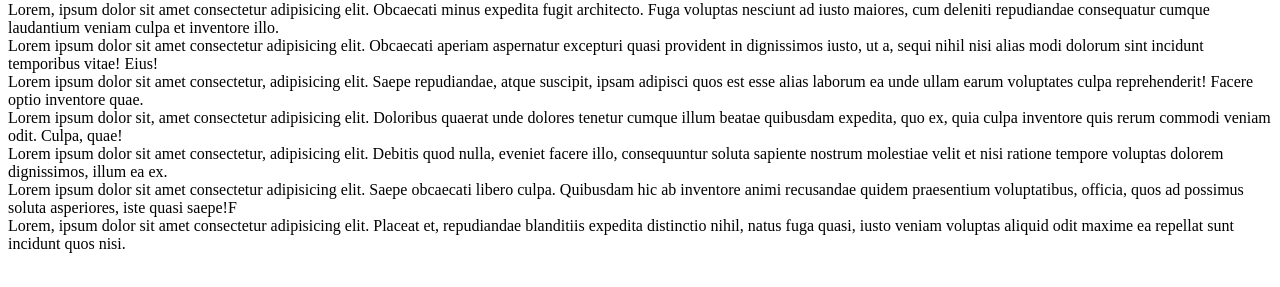
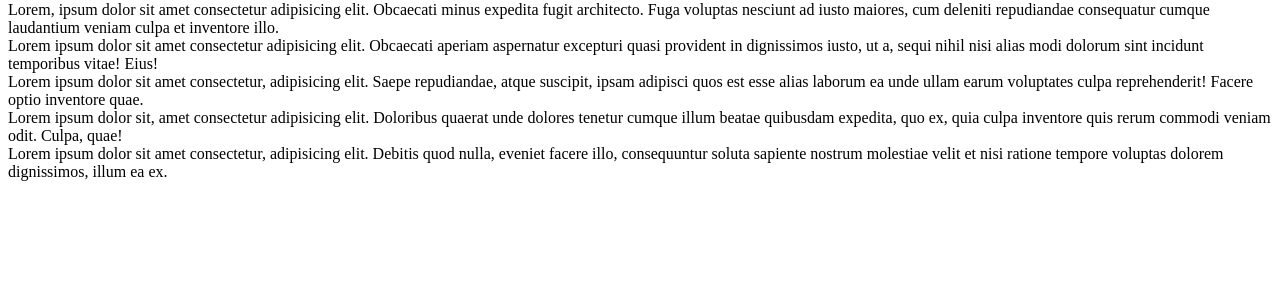
Before and after one commit to edalwil/repositorio, a plain HTML site: page index.html in a window 1280 px wide. Shown: the part 79-366 px from the top of the page. Drawn offline with Linux system fonts and the light colour scheme.

Commit message:
Update index.html

```diff
--- a/index.html
+++ b/index.html
@@ -37,18 +37,7 @@
         molestiae velit et nisi ratione tempore voluptas dolorem dignissimos,
         illum ea ex.
       </div>
-      <div>
-        Lorem ipsum dolor sit amet consectetur adipisicing elit. Saepe obcaecati
-        libero culpa. Quibusdam hic ab inventore animi recusandae quidem
-        praesentium voluptatibus, officia, quos ad possimus soluta asperiores,
-        iste quasi saepe!F
-      </div>
-      <div>
-        Lorem, ipsum dolor sit amet consectetur adipisicing elit. Placeat et,
-        repudiandae blanditiis expedita distinctio nihil, natus fuga quasi,
-        iusto veniam voluptas aliquid odit maxime ea repellat sunt incidunt quos
-        nisi.
-      </div>
+
     </main>
   </body>
 </html>
```
